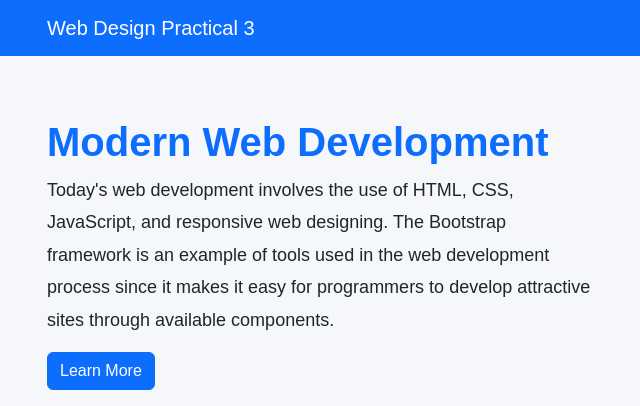
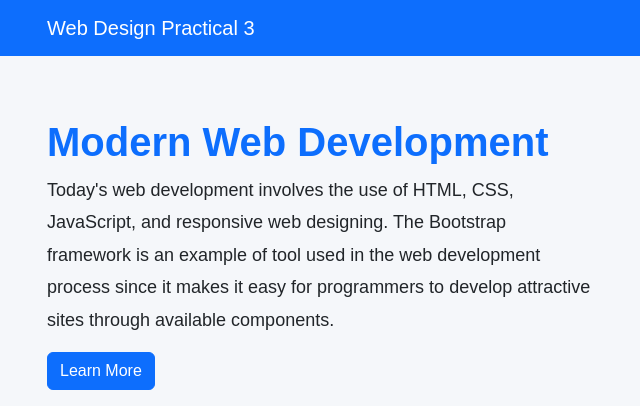
Before and after one commit to sayamz1/practical3, a plain HTML site: page index.html in a window 1280 px wide. Shown: the top 406 px of the page, 35-675 px from the left. Drawn offline with nearby package versions, Linux system fonts and the light colour scheme.

```diff
--- a/index.html
+++ b/index.html
@@ -46,7 +46,7 @@
             <h1>Modern Web Development</h1>
 
             <p>
-                Today's web development involves the use of HTML, CSS, JavaScript, and responsive web designing. The Bootstrap framework is an example of tools used in the web development process since it makes it easy for programmers to develop attractive sites through available components.
+                Today's web development involves the use of HTML, CSS, JavaScript, and responsive web designing. The Bootstrap framework is an example of tool used in the web development process since it makes it easy for programmers to develop attractive sites through available components.
             </p>
 
             <a href="#" class="btn btn-primary">
```
